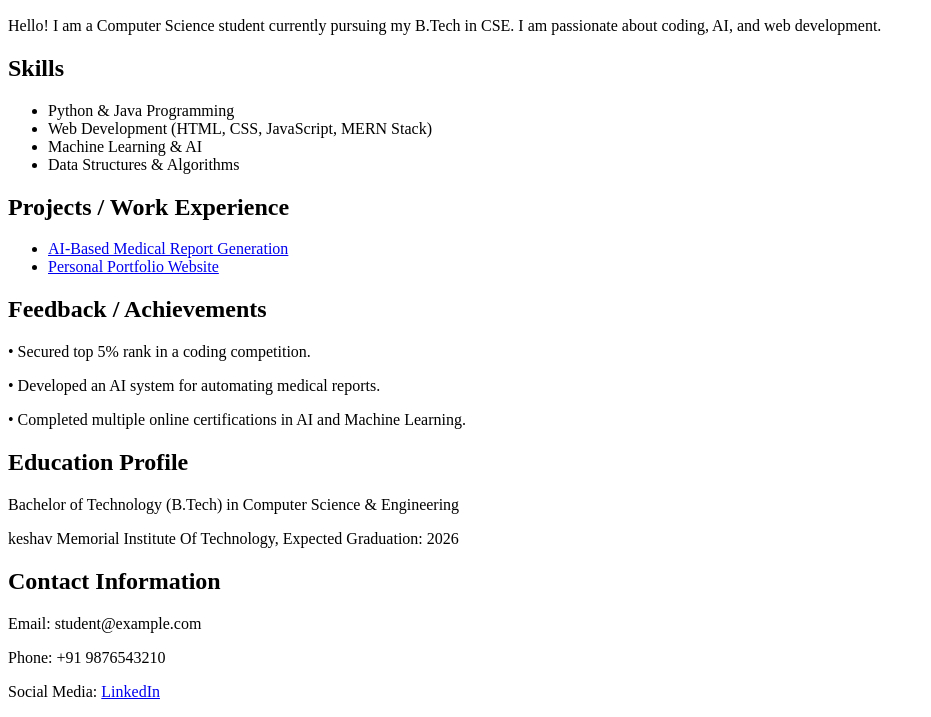
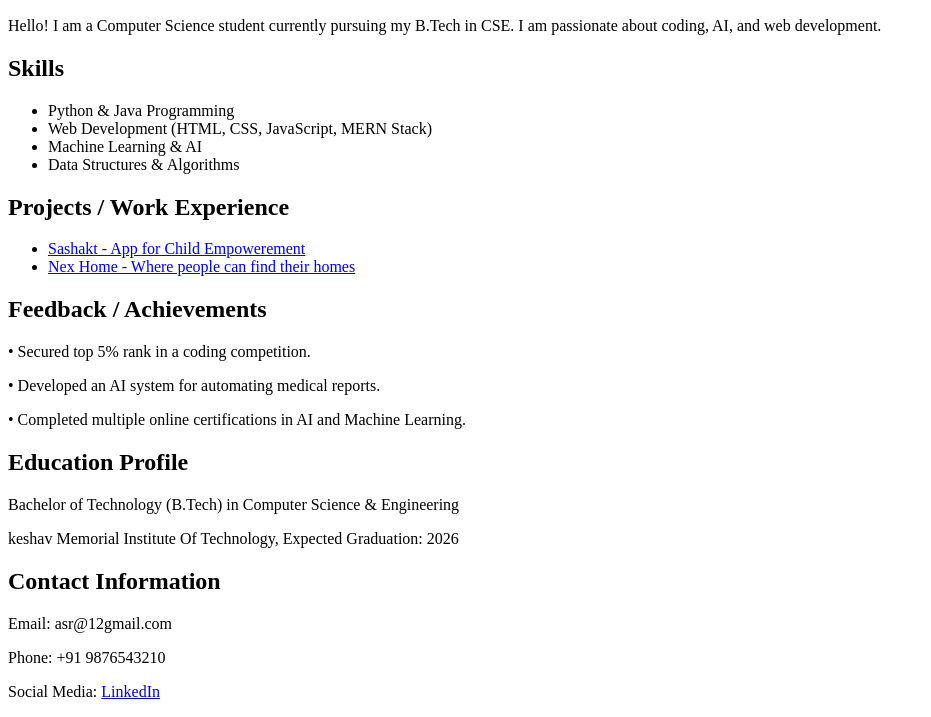
Before and after one commit to srinivas2422/FEWD_LAB_PORTFOLIO, a plain HTML site: page index.html in a window 1280 px wide. Shown: the part 110-827 px from the top of the page, without its empty margins (0-931 px from the left). Drawn offline with Linux system fonts and the light colour scheme.

Commit message:
portfolio

```diff
--- a/index.html
+++ b/index.html
@@ -28,8 +28,8 @@
     <section id="projects">
         <h2>Projects / Work Experience</h2>
         <ul>
-            <li><a href="https://github.com/yourgithub/medical-report-ai">AI-Based Medical Report Generation</a></li>
-            <li><a href="https://github.com/yourgithub/web-portfolio">Personal Portfolio Website</a></li>
+            <li><a href="https://github.com/srinivas2422/Sashakt">Sashakt - App for Child Empowerement</a></li>
+            <li><a href="https://github.com/srinivas2422/nps_frontend">Nex Home - Where people can find their homes</a></li>
         </ul>
     </section>
 
@@ -48,9 +48,9 @@
 
     <section id="contact">
         <h2>Contact Information</h2>
-        <p>Email: student@example.com</p>
+        <p>Email: asr@12gmail.com</p>
         <p>Phone: +91 9876543210</p>
-        <p>Social Media: <a href="https://linkedin.com/in/studentprofile">LinkedIn</a></p>
+        <p>Social Media: <a href="https://www.linkedin.com/in/srinivas-arsimuthuku-4bbb76262/">LinkedIn</a></p>
     </section>
 </body>
 </html>
```
